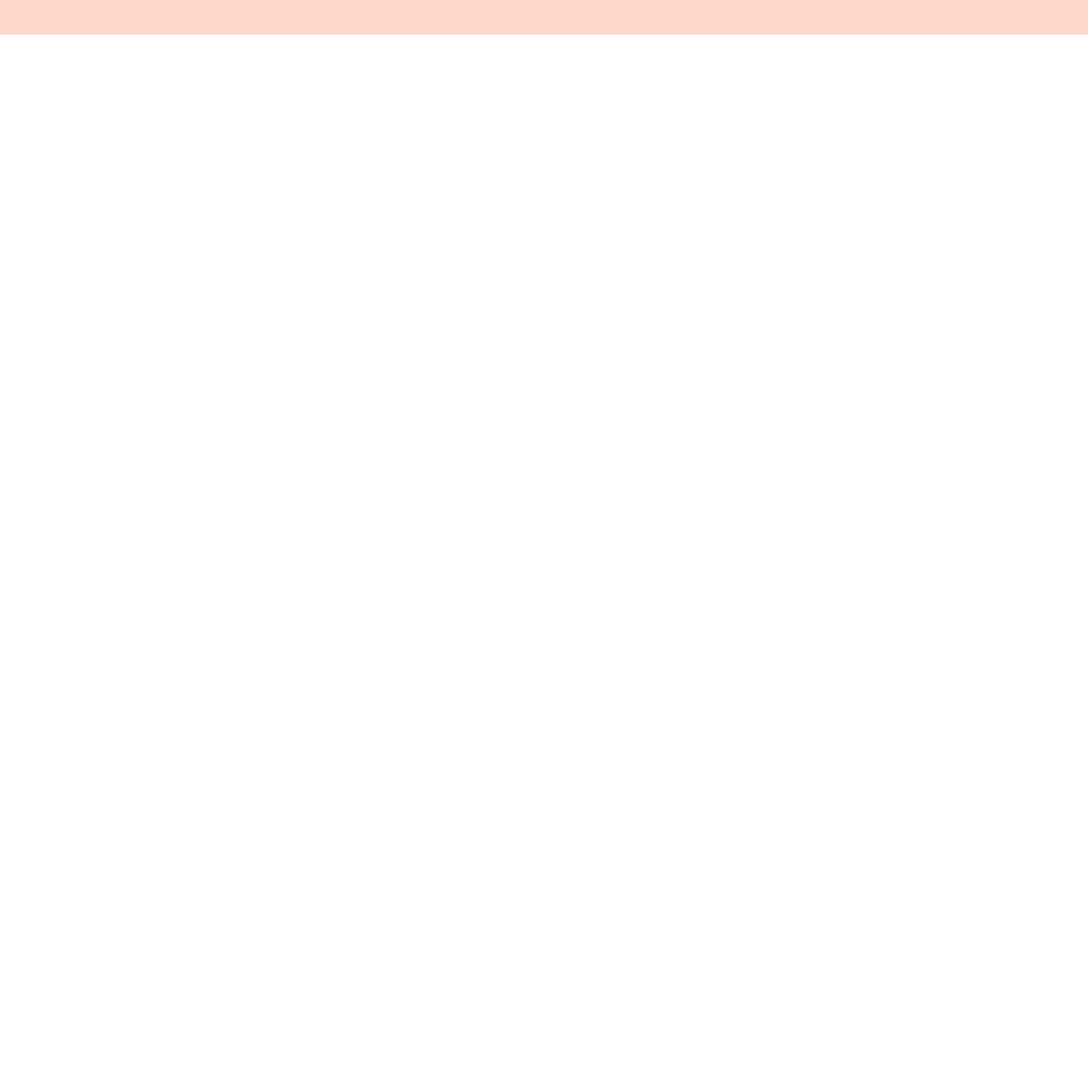
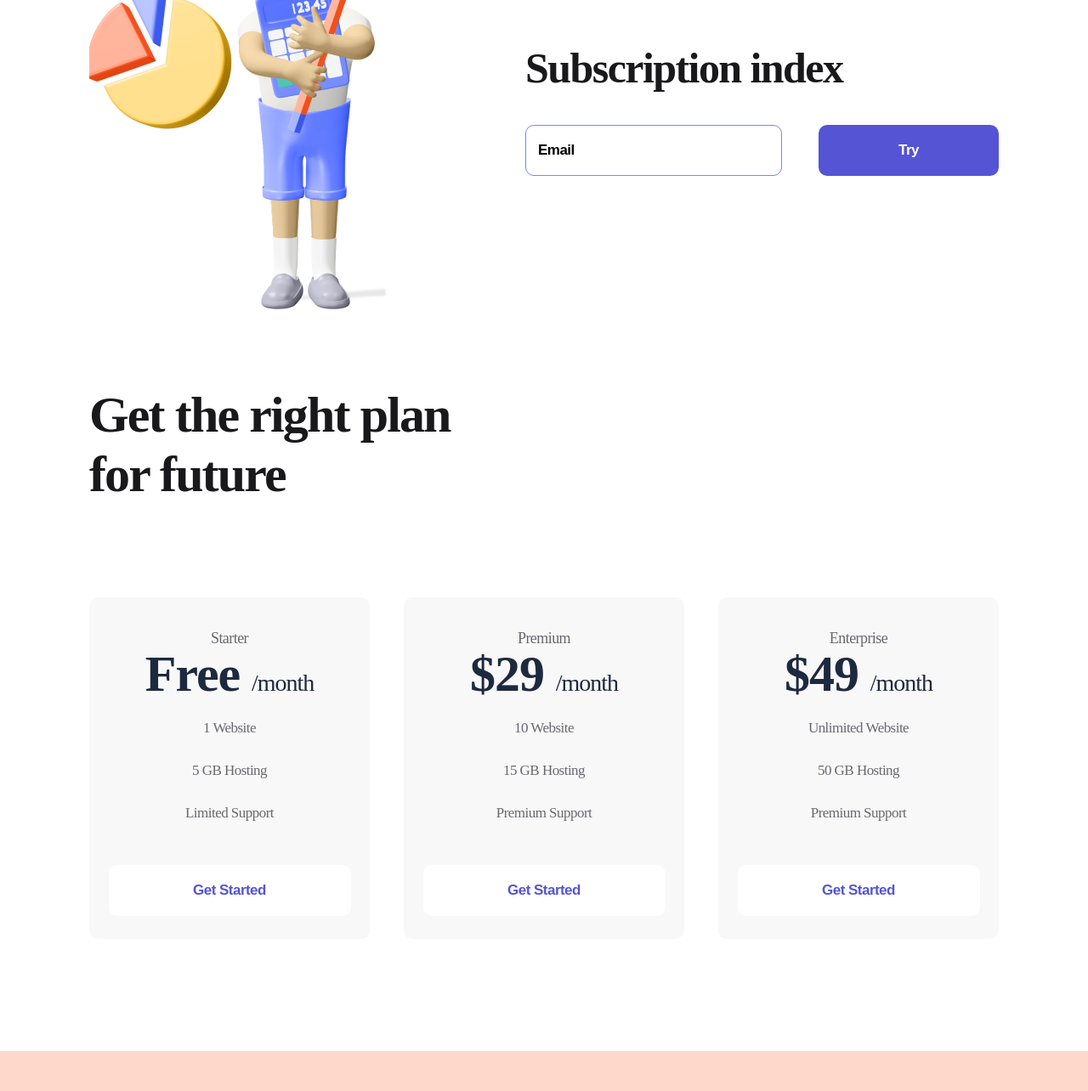
Before and after one commit to yuliiasmalii/logoipsum, a plain HTML site: page index.html in a window 1280 px wide. Shown: the part 972-2256 px from the top of the page at 85% size. Before the commit the page ends 1013 px from the top, so only its background shows below. Drawn offline with Linux system fonts and the light colour scheme.

Commit message:
Add files via upload

```diff
--- a/index.html
+++ b/index.html
@@ -66,6 +66,78 @@
             <img src="./img/firstmen.png" alt="firstmen">
         </div>
     </section>
+    <section class="container subscribe">
+        <div>
+            <img src="./img/secondmen.png" alt="second men">
+        </div>
+        <div>
+            <h2 class="subscribe__title">
+                Subscription index
+
+            </h2>
+            <form>
+                <input class="input" type="email" placeholder="Email">
+                <button class="button button__violet">
+                    Try
+                </button>
+            </form>
+        </div>
+    </section>
+    <section class="container plan">
+        <h2 class="plan__title">
+            Get the right plan for future
+        </h2>
+        <div class="plan__flex">
+            <div class="item">
+                <p class="item__text">
+                    Starter
+                </p>
+                <h3 class="item__title">
+                    Free <span>/month</span>
+                </h3>
+                <ul>
+                    <li class="item__li">1 Website</li>
+                    <li class="item__li">5 GB Hosting</li>
+                    <li class="item__li">Limited Support</li>
+                    <button class="button button__item">
+                        Get Started
+                    </button>
+                </ul>
+            </div>
+            <div class="item">
+                <p class="item__text">
+                    Premium
+                </p>
+                <h3 class="item__title">
+                    $29 <span>/month</span>
+                </h3>
+                <ul>
+                    <li class="item__li">10 Website</li>
+                    <li class="item__li">15 GB Hosting</li>
+                    <li class="item__li">Premium Support</li>
+                    <button class="button button__item">
+                        Get Started
+                    </button>
+                </ul>
+            </div>
+            <div class="item">
+                <p class="item__text">
+                    Enterprise
+                </p>
+                <h3 class="item__title">
+                    $49 <span>/month</span>
+                </h3>
+                <ul>
+                    <li class="item__li">Unlimited Website</li>
+                    <li class="item__li">50 GB Hosting</li>
+                    <li class="item__li">Premium Support</li>
+                    <button class="button button__item">
+                        Get Started
+                    </button>
+                </ul>
+            </div>
+        </div>
+    </section>
     <footer class="footer">
         <div class="container footer__flex">
             <div>
--- a/style/style.css
+++ b/style/style.css
@@ -10,15 +10,16 @@
     margin: 0 auto;
 }
 
-.header, footer {
+.header,
+footer {
     background: rgba(255, 113, 67, 0.27);
     padding: 38px 0 48px;
 }
 
-.header__flex, .footer__flex, .about {
+.header__flex, .footer__flex,.about,.subscribe, .plan__flex {
     display: flex;
     justify-content: space-between;
-    align-items:center;
+    align-items: center;
 }
 
 .nav__li {
@@ -68,6 +69,7 @@
 .about {
     margin: 105px auto 85px;
 }
+
 .about__title {
     font-weight: bold;
     font-size: 80px;
@@ -101,3 +103,113 @@
 .footer {
     padding: 53px 0;
 }
+
+.subscribe {
+    margin-bottom: 85px;
+}
+
+.subscribe__title {
+    font-weight: bold;
+    font-size: 50px;
+    line-height: 57px;
+    letter-spacing: -1.56316px;
+    color: #19191B;
+    margin-bottom: 38px;
+}
+
+.input {
+    width: 302px;
+    height: 60px;
+    border-radius: 10px;
+    border: 1px solid #7087FF;
+    padding-left: 14px;
+    box-sizing: border-box;
+    margin-right: 39px;
+}
+
+.input::placeholder,
+.input {
+    font-weight: bold;
+    font-size: 17px;
+    line-height: 22px;
+    letter-spacing: -0.531474px;
+    color: #000000;
+}
+
+.input:focus {
+    outline: none;
+}
+
+.plan {
+    margin-bottom: 132px;
+}
+
+.plan__title {
+    font-weight: bold;
+    font-size: 60px;
+    line-height: 70px;
+    letter-spacing: -1.87579px;
+    color: #19191B;
+    max-width: 504px;
+    margin-bottom: 110px;
+}
+
+.item {
+    width: 330px;
+    background: #F8F8F8;
+    border-radius: 10px;
+    text-align: center;
+    padding: 34px 0 27px;
+}
+
+.item:hover{
+    transition: 500ms;
+    background: #FF7143;
+    box-shadow: 0px 32px 34px rgba(255, 112, 59, 0.317827);
+}
+
+.item__text {
+    font-size: 18px;
+    line-height: 28px;
+    letter-spacing: -0.562737px;
+    color: #696871;
+}
+
+.item:hover .item__text, .item:hover .item__title, .item:hover .item__li{
+    color: white;
+    transition: 500ms;
+}
+
+.item__title {
+    font-weight: bold;
+    font-size: 60px;
+    line-height: 56px;
+    letter-spacing: -1.03448px;
+    color: #1D293F
+}
+
+.item__title span {
+    font-size: 28px;
+}
+
+.item__li {
+    list-style: none;
+    font-size: 17px;
+line-height: 50px;
+text-align: center;
+letter-spacing: -0.531474px;
+color: #696871;
+}
+
+.button__item{
+    width: 285px;
+    background:white;
+    color: #5454D4;
+    margin-top: 36px;
+}
+
+.item:hover .button__item{
+    background: #9F3919;
+    color: white;
+    transition: 500ms;
+}
```
Also changed, not shown: img/secondmen.png (added).
